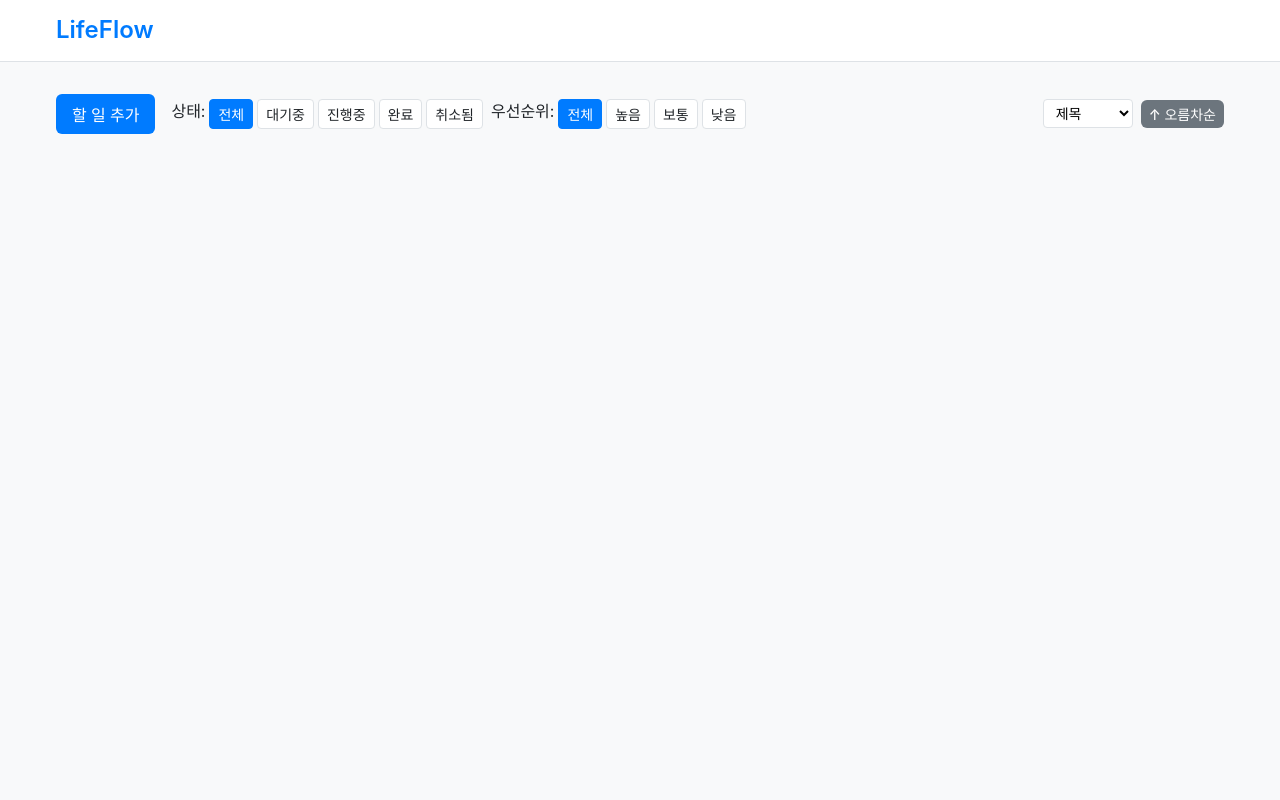
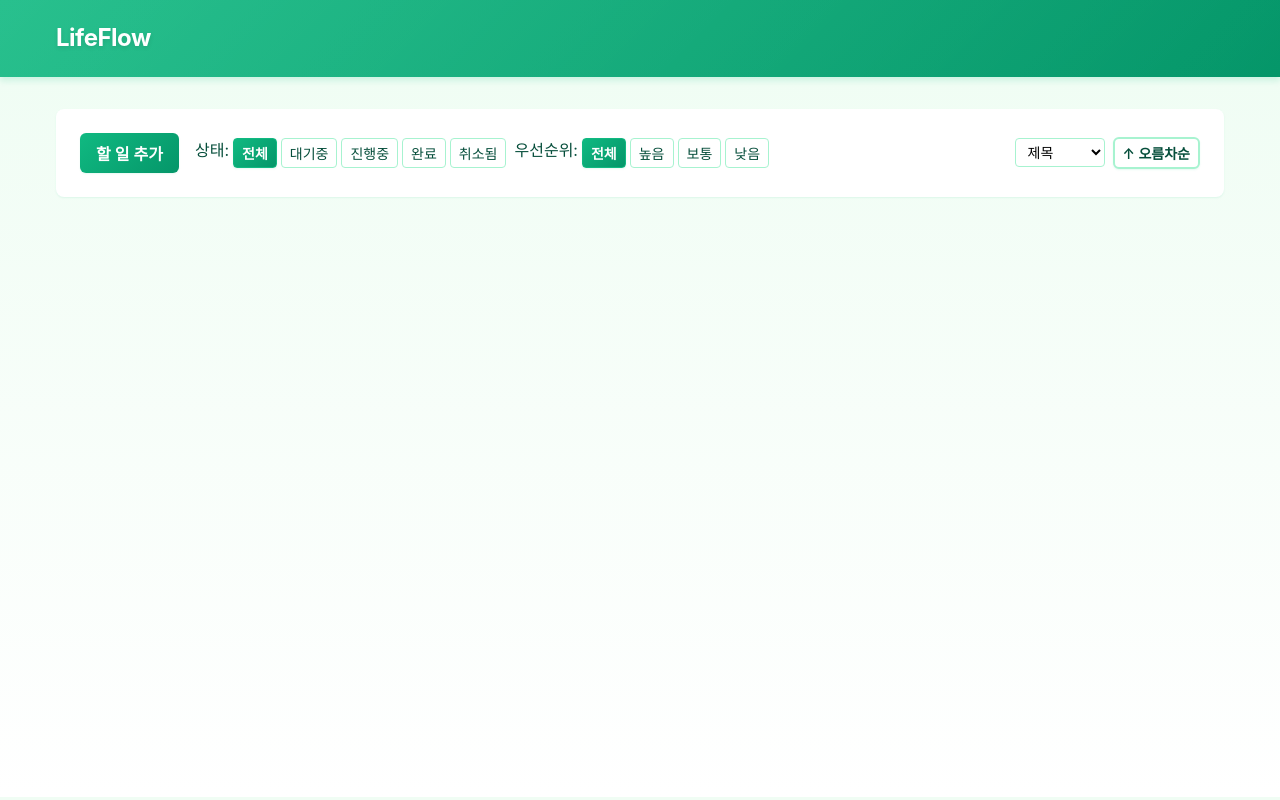
Before and after one commit to dev-jsLee/toy-project-251129, a plain HTML site: page frontend/index.html in a window 1280 px wide. Drawn offline with Linux system fonts and the light colour scheme; no server answers.

Commit message:
v0.0.1 기준으로 에메랄드 그린 테마 UI를 적용하는 프롬프트를 작성, 적용 완료.

```diff
--- a/frontend/css/base/variables.css
+++ b/frontend/css/base/variables.css
@@ -1,38 +1,46 @@
 /* CSS Variables */
 :root {
-    /* Colors */
-    --color-primary: #007bff;
-    --color-primary-hover: #0056b3;
-    --color-secondary: #6c757d;
-    --color-success: #28a745;
-    --color-danger: #dc3545;
-    --color-warning: #ffc107;
-    --color-info: #17a2b8;
+    /* Colors - Emerald Green Theme */
+    --color-primary: #10b981;
+    --color-primary-hover: #059669;
+    --color-primary-light: #34d399;
+    --color-primary-dark: #047857;
+    --color-secondary: #6b7280;
+    --color-success: #10b981;
+    --color-danger: #ef4444;
+    --color-warning: #f59e0b;
+    --color-info: #06b6d4;
 
     /* Priority Colors */
-    --priority-high: #dc3545;
-    --priority-medium: #ffc107;
-    --priority-low: #17a2b8;
+    --priority-high: #ef4444;
+    --priority-medium: #f59e0b;
+    --priority-low: #06b6d4;
 
     /* Text Colors */
-    --color-text: #212529;
-    --color-text-muted: #6c757d;
+    --color-text: #064e3b;
+    --color-text-muted: #6b7280;
     --color-text-light: #ffffff;
 
     /* Background Colors */
-    --color-background: #f8f9fa;
+    --color-background: #f0fdf4;
     --color-background-white: #ffffff;
-    --color-background-hover: #e9ecef;
+    --color-background-hover: #d1fae5;
+    --color-background-light: #ecfdf5;
 
     /* Border Colors */
-    --color-border: #dee2e6;
-    --color-border-light: #e9ecef;
+    --color-border: #a7f3d0;
+    --color-border-light: #d1fae5;
 
     /* Status Colors */
-    --status-pending: #6c757d;
-    --status-in-progress: #007bff;
-    --status-completed: #28a745;
-    --status-cancelled: #dc3545;
+    --status-pending: #6b7280;
+    --status-in-progress: #10b981;
+    --status-completed: #10b981;
+    --status-cancelled: #ef4444;
+
+    /* Gradient Colors */
+    --gradient-primary: linear-gradient(135deg, #10b981 0%, #059669 100%);
+    --gradient-primary-light: linear-gradient(135deg, #34d399 0%, #10b981 100%);
+    --gradient-background: linear-gradient(180deg, #f0fdf4 0%, #ffffff 100%);
 
     /* Spacing */
     --spacing-xs: 0.25rem;
@@ -57,10 +65,12 @@
     --border-radius-lg: 0.5rem;
 
     /* Shadows */
-    --shadow-sm: 0 1px 2px rgba(0, 0, 0, 0.05);
-    --shadow-md: 0 4px 6px rgba(0, 0, 0, 0.1);
-    --shadow-lg: 0 10px 15px rgba(0, 0, 0, 0.1);
+    --shadow-sm: 0 1px 2px rgba(16, 185, 129, 0.1);
+    --shadow-md: 0 4px 6px rgba(16, 185, 129, 0.15);
+    --shadow-lg: 0 10px 15px rgba(16, 185, 129, 0.2);
+    --shadow-xl: 0 20px 25px rgba(16, 185, 129, 0.15);
 
     /* Transitions */
     --transition-base: all 0.2s ease-in-out;
+    --transition-smooth: all 0.3s cubic-bezier(0.4, 0, 0.2, 1);
 }
--- a/frontend/css/components/button.css
+++ b/frontend/css/components/button.css
@@ -5,28 +5,60 @@
     justify-content: center;
     padding: var(--spacing-sm) var(--spacing-md);
     font-size: var(--font-size-base);
-    font-weight: 500;
+    font-weight: 600;
     border-radius: var(--border-radius-md);
-    transition: var(--transition-base);
+    transition: var(--transition-smooth);
     cursor: pointer;
+    border: none;
+    position: relative;
+    overflow: hidden;
 }
 
 .button--primary {
-    background-color: var(--color-primary);
+    background: var(--gradient-primary);
     color: var(--color-text-light);
+    box-shadow: var(--shadow-sm);
+}
+
+.button--primary::before {
+    content: '';
+    position: absolute;
+    top: 0;
+    left: -100%;
+    width: 100%;
+    height: 100%;
+    background: var(--gradient-primary-light);
+    transition: var(--transition-smooth);
+    z-index: 0;
 }
 
 .button--primary:hover {
-    background-color: var(--color-primary-hover);
+    box-shadow: var(--shadow-md);
+    transform: translateY(-1px);
+}
+
+.button--primary:hover::before {
+    left: 0;
+}
+
+.button--primary > * {
+    position: relative;
+    z-index: 1;
 }
 
 .button--secondary {
-    background-color: var(--color-secondary);
-    color: var(--color-text-light);
+    background-color: var(--color-background-white);
+    color: var(--color-text);
+    border: 2px solid var(--color-border);
+    box-shadow: var(--shadow-sm);
 }
 
 .button--secondary:hover {
-    background-color: #5a6268;
+    background-color: var(--color-background-hover);
+    border-color: var(--color-primary-light);
+    color: var(--color-primary-dark);
+    transform: translateY(-1px);
+    box-shadow: var(--shadow-md);
 }
 
 .button--danger {
--- a/frontend/css/components/card.css
+++ b/frontend/css/components/card.css
@@ -2,15 +2,34 @@
 .task-card {
     background-color: var(--color-background-white);
     border: 1px solid var(--color-border);
-    border-radius: var(--border-radius-lg);
-    padding: var(--spacing-md);
+    border-radius: calc(var(--border-radius-lg) + 0.25rem);
+    padding: var(--spacing-lg);
+    transition: var(--transition-smooth);
+    cursor: pointer;
+    position: relative;
+    overflow: hidden;
+}
+
+.task-card::before {
+    content: '';
+    position: absolute;
+    top: 0;
+    left: 0;
+    width: 4px;
+    height: 100%;
+    background: var(--gradient-primary);
+    opacity: 0;
     transition: var(--transition-base);
-    cursor: pointer;
 }
 
 .task-card:hover {
-    box-shadow: var(--shadow-md);
-    border-color: var(--color-primary);
+    box-shadow: var(--shadow-lg);
+    border-color: var(--color-primary-light);
+    transform: translateY(-2px);
+}
+
+.task-card:hover::before {
+    opacity: 1;
 }
 
 .task-card--completed {
@@ -86,8 +105,11 @@
 .task-card__category {
     display: inline-block;
     padding: var(--spacing-xs) var(--spacing-sm);
-    background-color: var(--color-background);
+    background: linear-gradient(135deg, var(--color-background-light) 0%, var(--color-background-hover) 100%);
     border-radius: var(--border-radius-sm);
+    border: 1px solid var(--color-border-light);
+    font-weight: 500;
+    color: var(--color-primary-dark);
 }
 
 .task-card__status {
--- a/frontend/css/components/filter.css
+++ b/frontend/css/components/filter.css
@@ -27,9 +27,11 @@
 }
 
 .filter-bar__button--active {
-    background-color: var(--color-primary);
+    background: var(--gradient-primary);
     color: var(--color-text-light);
     border-color: var(--color-primary);
+    box-shadow: var(--shadow-sm);
+    font-weight: 600;
 }
 
 /* Sort Bar Component */
--- a/frontend/css/components/form.css
+++ b/frontend/css/components/form.css
@@ -31,7 +31,8 @@
 .form-select:focus {
     outline: none;
     border-color: var(--color-primary);
-    box-shadow: 0 0 0 3px rgba(0, 123, 255, 0.1);
+    box-shadow: 0 0 0 3px rgba(16, 185, 129, 0.1);
+    background-color: var(--color-background-light);
 }
 
 .form-textarea {
@@ -45,4 +46,5 @@
 
 .form-input:valid {
     border-color: var(--color-success);
+    background-color: var(--color-background-light);
 }
--- a/frontend/css/components/modal.css
+++ b/frontend/css/components/modal.css
@@ -28,13 +28,14 @@
 .modal__content {
     position: relative;
     background-color: var(--color-background-white);
-    border-radius: var(--border-radius-lg);
-    box-shadow: var(--shadow-lg);
+    border-radius: calc(var(--border-radius-lg) + 0.25rem);
+    box-shadow: var(--shadow-xl);
     width: 90%;
     max-width: 600px;
     max-height: 90vh;
     overflow-y: auto;
     z-index: 1001;
+    border: 1px solid var(--color-border-light);
 }
 
 .modal__header {
@@ -43,6 +44,8 @@
     align-items: center;
     padding: var(--spacing-lg);
     border-bottom: 1px solid var(--color-border);
+    background: var(--gradient-background);
+    border-radius: calc(var(--border-radius-lg) + 0.25rem) calc(var(--border-radius-lg) + 0.25rem) 0 0;
 }
 
 .modal__title {
@@ -68,7 +71,8 @@
 
 .modal__close:hover {
     background-color: var(--color-background-hover);
-    color: var(--color-text);
+    color: var(--color-primary-dark);
+    transform: rotate(90deg);
 }
 
 .modal__form {
--- a/frontend/css/layout/header.css
+++ b/frontend/css/layout/header.css
@@ -1,18 +1,37 @@
 /* Header Layout */
 .header {
-    background-color: var(--color-background-white);
-    border-bottom: 1px solid var(--color-border);
-    padding: var(--spacing-md) 0;
+    background: var(--gradient-primary);
+    border-bottom: none;
+    padding: var(--spacing-lg) 0;
+    box-shadow: var(--shadow-md);
+    position: relative;
+    overflow: hidden;
+}
+
+.header::before {
+    content: '';
+    position: absolute;
+    top: 0;
+    left: 0;
+    right: 0;
+    bottom: 0;
+    background: linear-gradient(135deg, rgba(255, 255, 255, 0.1) 0%, rgba(255, 255, 255, 0) 100%);
+    pointer-events: none;
 }
 
 .header__container {
     max-width: 1200px;
     margin: 0 auto;
     padding: 0 var(--spacing-md);
+    position: relative;
+    z-index: 1;
 }
 
 .header__title {
     font-size: var(--font-size-xxl);
-    color: var(--color-primary);
+    color: var(--color-text-light);
     margin: 0;
+    font-weight: 700;
+    text-shadow: 0 2px 4px rgba(0, 0, 0, 0.1);
+    letter-spacing: -0.02em;
 }
--- a/frontend/css/layout/main.css
+++ b/frontend/css/layout/main.css
@@ -2,6 +2,7 @@
 .main {
     padding: var(--spacing-xl) 0;
     min-height: calc(100vh - 80px);
+    background: var(--gradient-background);
 }
 
 .main__container {
@@ -16,11 +17,15 @@
     gap: var(--spacing-md);
     margin-bottom: var(--spacing-xl);
     align-items: center;
+    padding: var(--spacing-lg);
+    background-color: var(--color-background-white);
+    border-radius: var(--border-radius-lg);
+    box-shadow: var(--shadow-sm);
 }
 
 .task-list {
     display: grid;
-    gap: var(--spacing-md);
+    gap: var(--spacing-lg);
 }
 
 @media (min-width: 768px) {
```
